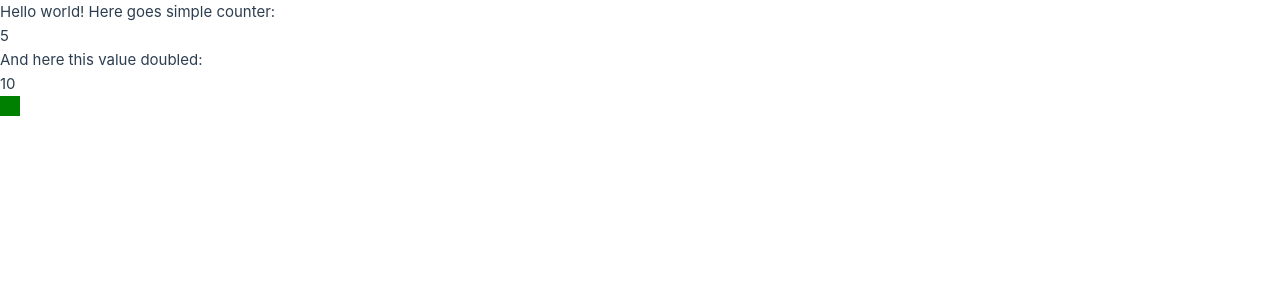
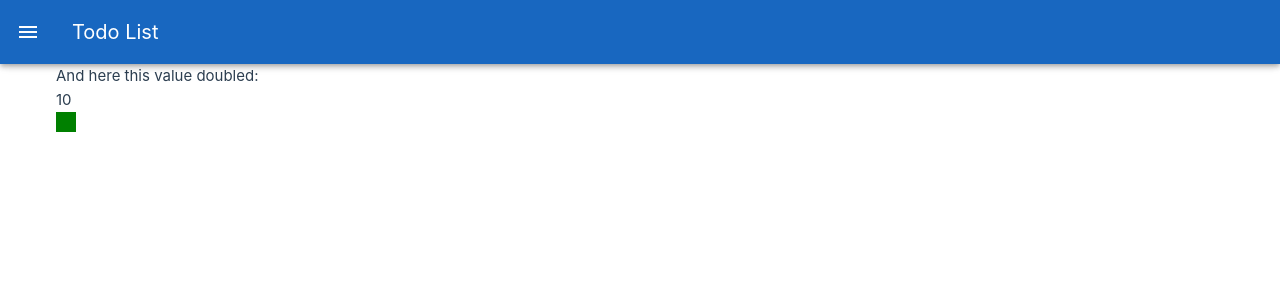
Before and after one commit to DarkRaven987/todolist_with_docker, a Vue app in the folder client/: page /dashboard in a window 1280 px wide. Shown: the top 300 px of the page. Built offline with nearby package versions, Linux system fonts and the light colour scheme; no server answers; sample sign-in values are in the browser's storage.

Commit message:
CLIENT: implemented basic layout and logic for side menu of the dashboard page

```diff
--- a/client/package.json
+++ b/client/package.json
@@ -10,6 +10,7 @@
     "format": "prettier --write src/"
   },
   "dependencies": {
+    "@mdi/font": "^7.1.96",
     "axios": "^1.3.4",
     "lodash": "^4.17.21",
     "pinia": "^2.0.32",
--- a/client/src/assets/base.css
+++ b/client/src/assets/base.css
@@ -1,4 +1,8 @@
 /* color palette from <https://github.com/vuejs/theme> */
+html {
+  overflow: auto;
+}
+
 :root {
   --vt-c-white: #ffffff;
   --vt-c-white-soft: #f8f8f8;
--- /dev/null
+++ b/client/src/components/DashboardHeader/DashboardHeader.vue
@@ -0,0 +1,59 @@
+<script setup>
+import { ref } from 'vue';
+import { useRouter } from 'vue-router';
+import { authAgent } from '../../utils/agent';
+
+const router = useRouter();
+
+const drawer = ref(false);
+const items = ref([
+  {
+    title: 'Profile',
+    value: 'profile',
+    onClick: () => {
+      console.log('Profile');
+    },
+  },
+  {
+    title: 'Sign Out',
+    value: 'sign_out',
+    onClick: () => {
+      authAgent
+        .get('/auth/logout', {
+          headers: {
+            Authorization: `${localStorage.getItem('accessToken')}`,
+          },
+        })
+        .then(() => {
+          localStorage.removeItem('accessToken');
+          localStorage.removeItem('refreshToken');
+          router.push('/login');
+        });
+    },
+  },
+]);
+</script>
+
+<template>
+  <v-app-bar color="primary" prominent>
+    <v-app-bar-nav-icon variant="text" @click.stop="drawer = !drawer">
+    </v-app-bar-nav-icon>
+
+    <v-toolbar-title>Todo List</v-toolbar-title>
+
+    <v-spacer></v-spacer>
+  </v-app-bar>
+
+  <v-navigation-drawer v-model="drawer" location="left" temporary>
+    <v-list>
+      <v-list-item
+        v-for="item in items"
+        :key="item.title"
+        :title="item.title"
+        @click="item.onClick"
+      ></v-list-item>
+    </v-list>
+  </v-navigation-drawer>
+</template>
+
+<style src="./DashboardHeader.css"></style>
--- a/client/src/main.js
+++ b/client/src/main.js
@@ -5,6 +5,7 @@ import 'vuetify/styles';
 import * as components from 'vuetify/components';
 import * as directives from 'vuetify/directives';
 import { aliases, mdi } from 'vuetify/iconsets/mdi';
+import '@mdi/font/css/materialdesignicons.css';
 
 import App from './App.vue';
 import router from './router';
--- a/client/src/views/HomeView/HomeView.css
+++ b/client/src/views/HomeView/HomeView.css
@@ -1,4 +1,6 @@
 .content-container {
   display: flex;
   flex-direction: column;
+  height: 100vh;
+  overflow: auto;
 }
--- a/client/src/views/HomeView/HomeView.vue
+++ b/client/src/views/HomeView/HomeView.vue
@@ -2,13 +2,13 @@
 import { ref, onBeforeUnmount } from 'vue';
 import { useCounterStore } from '../../stores/counter';
 import HomeBox from '../../components/HomeBox/HomeBox.vue';
+import DashboardHeader from '../../components/DashboardHeader/DashboardHeader.vue';
 
 const store = useCounterStore();
 
 let setDisplayBox = false;
 
 function modifyByIntervalFunction() {
-  console.log(store.count);
   store.increment();
   setDisplayBox = !setDisplayBox;
 }
@@ -21,13 +21,16 @@ onBeforeUnmount(() => {
 </script>
 
 <template>
-  <div class="content-container">
-    <span>Hello world! Here goes simple counter:</span>
-    <span>{{ store.count }}</span>
-    <span>And here this value doubled:</span>
-    <span>{{ store.doubleCount }}</span>
-    <HomeBox v-show="setDisplayBox" />
-  </div>
+  <v-layout>
+    <DashboardHeader />
+    <v-container class="content-container">
+      <span>Hello world! Here goes simple counter:</span>
+      <span>{{ store.count }}</span>
+      <span>And here this value doubled:</span>
+      <span>{{ store.doubleCount }}</span>
+      <HomeBox v-show="setDisplayBox" />
+    </v-container>
+  </v-layout>
 </template>
 
 <style src="./HomeView.css" scoped></style>
```
Also changed, not shown: client/src/components/DashboardHeader/DashboardHeader.css (added), 1 other file (tests, documents, lock files or other folders).
